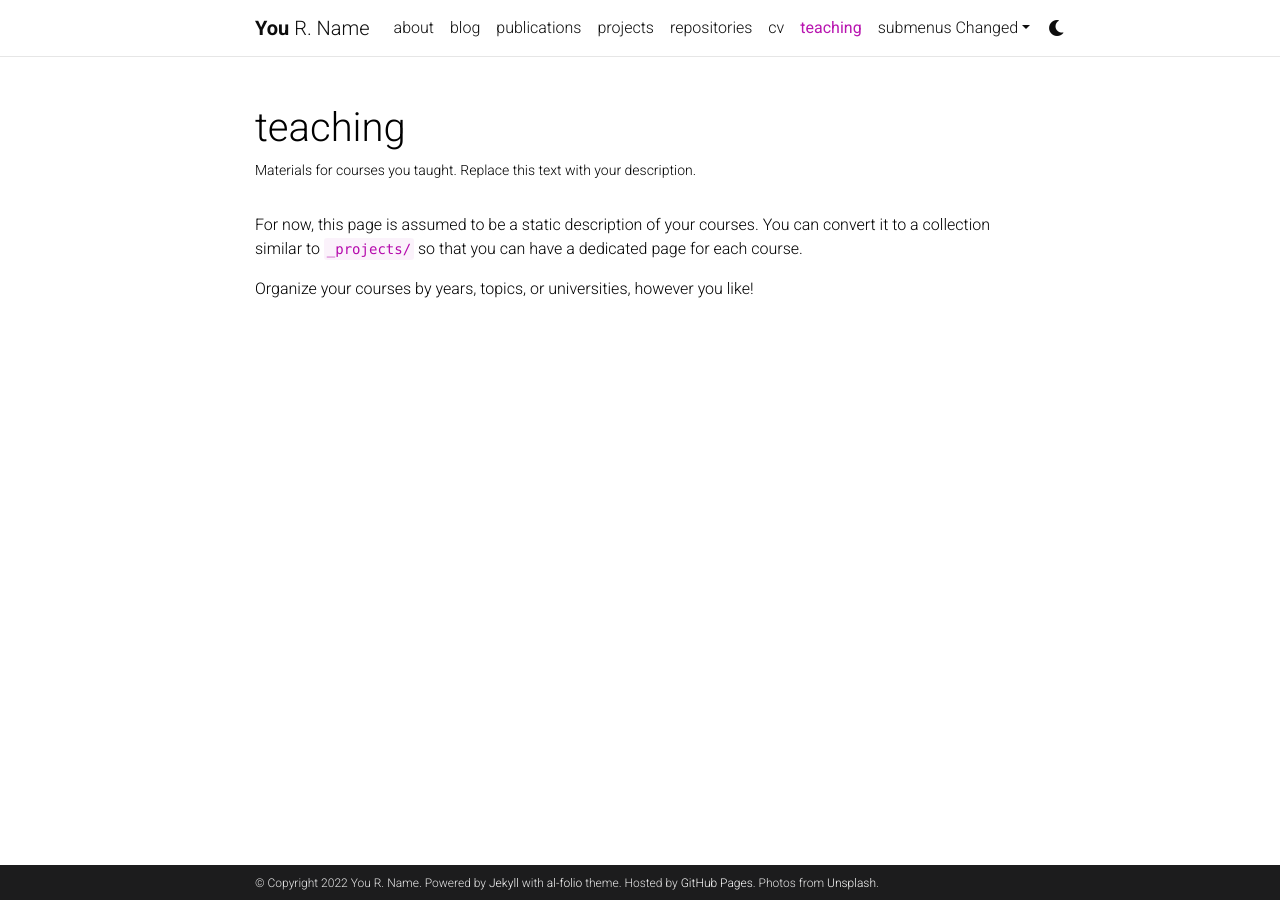
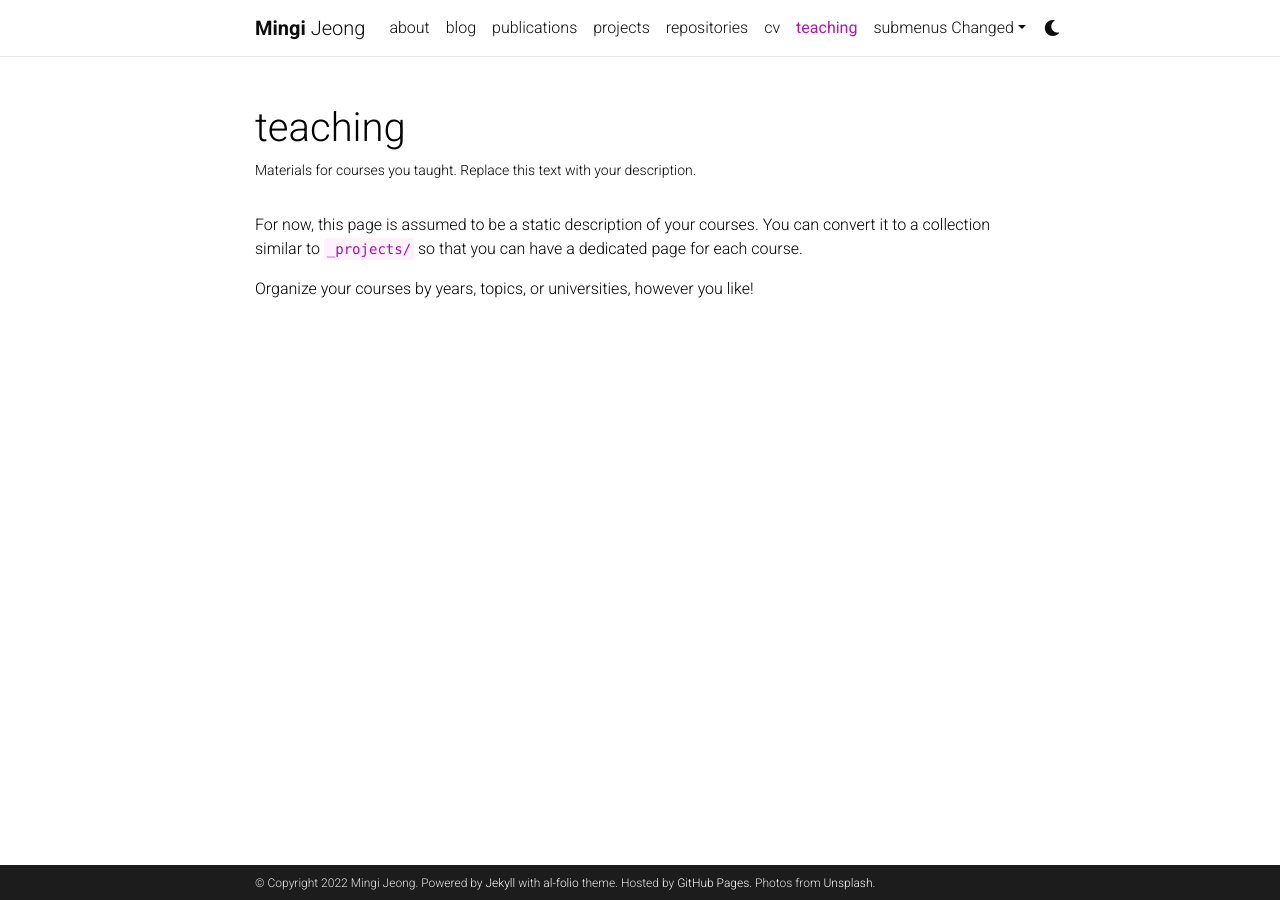
Before and after one commit to MingiJeong/MingiJeong.github.io, a Jekyll site: the page built from _pages/teaching.md, in a window 1280 px wide. Built offline with Jekyll 4.4.1, drawn with Linux system fonts in a browser that asks for light colours; comment, search, counter and statistics services are not loaded; a style sheet for code colours, icons or effects is not loaded.

```diff
--- a/_config.yml
+++ b/_config.yml
@@ -3,10 +3,10 @@
 # -----------------------------------------------------------------------------
 
 title: blank # the website title (if blank, full name will be used instead)
-first_name: You
-middle_name: R.
-last_name: Name
-email: you@example.com
+first_name: Mingi
+middle_name:
+last_name: Jeong
+email: mingi.jeong.gr@dartmouth.edu
 description: > # the ">" symbol means to ignore newlines until "footer_text:"
   A simple, whitespace theme for academics. Based on [*folio](https://github.com/bogoli/-folio) design.
 footer_text: >
@@ -67,11 +67,11 @@ og_image: # The site-wide (default for all links) Open Graph preview image
 # Social integration
 # -----------------------------------------------------------------------------
 
-github_username: # your GitHub user name
+github_username: MingiJeong # your GitHub user name
 gitlab_username: # your GitLab user name
 twitter_username: # your Twitter handle
-linkedin_username: # your LinkedIn user name
-scholar_userid: # your Google Scholar ID
+linkedin_username: mgjeongrobotics # your LinkedIn user name
+scholar_userid: g6Z3OGMAAAAJ&hl=en # your Google Scholar ID
 semanticscholar_id: # your Semantic Scholar ID
 orcid_id: # your ORCID ID
 medium_username: # your Medium username
```
